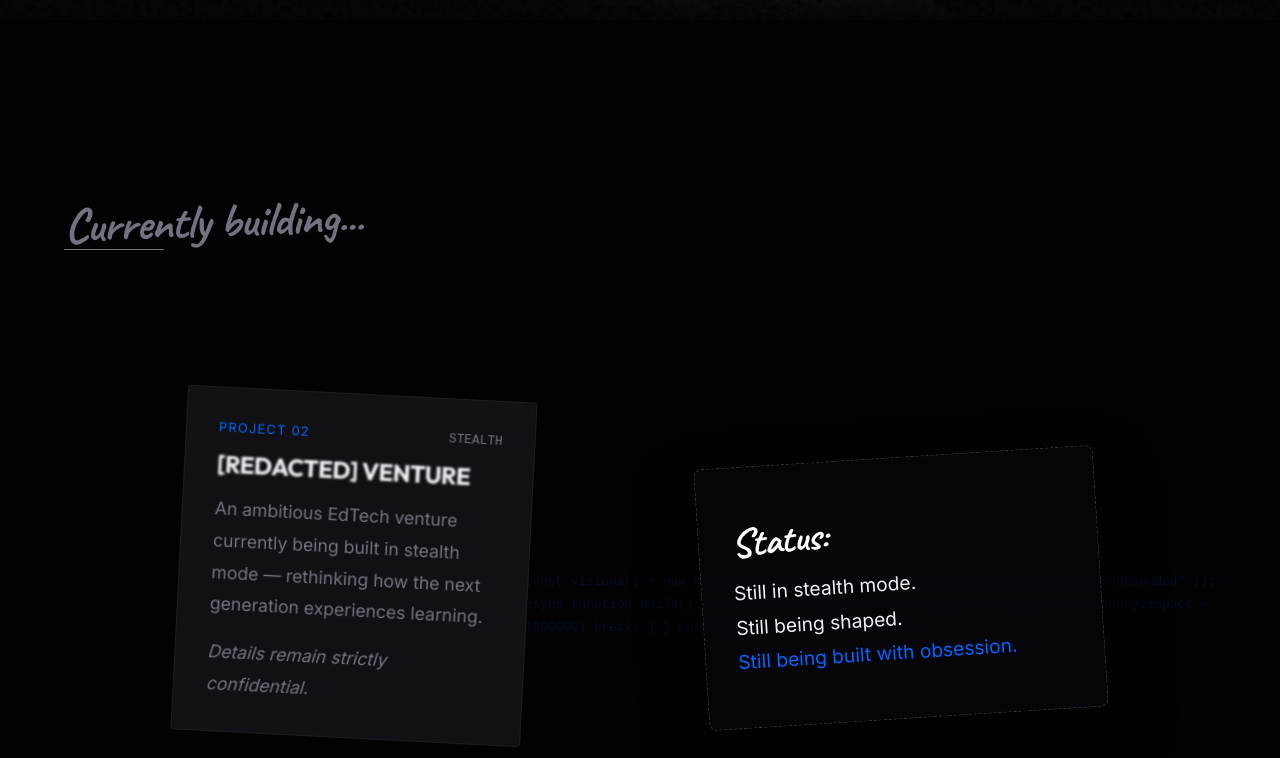
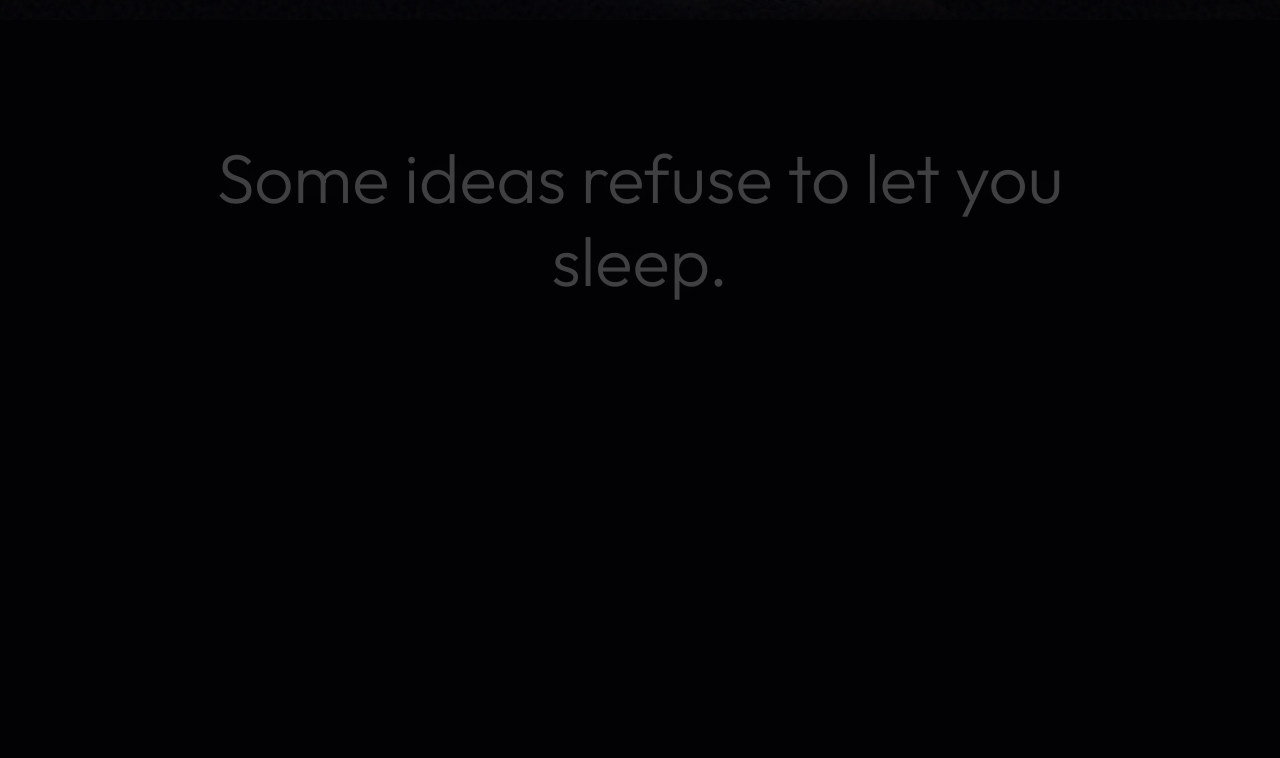
Before and after one commit to Krsh-hub/MeKrish, a React (Vite) app: page / in a window 1280 px wide. Shown: the part 780-1538 px from the top of the page. Built offline with nearby package versions, Linux system fonts and the light colour scheme.

Commit message:
Some UI revamp

```diff
--- a/src/App.jsx
+++ b/src/App.jsx
@@ -8,6 +8,8 @@ import InsideMyMind from './components/InsideMyMind';
 import Journey from './components/Journey';
 import Contact from './components/Contact';
 import CustomCursor from './components/CustomCursor';
+import CinematicQuote from './components/CinematicQuote';
+import LateNightAtmosphere from './components/LateNightAtmosphere';
 
 function App() {
 
@@ -30,9 +32,13 @@ function App() {
 
       <main>
         <Hero />
+        <CinematicQuote quote="Some ideas refuse to let you sleep." />
+        <Identity />
+        <CinematicQuote quote="Nothing meaningful is built comfortably." />
+        <LateNightAtmosphere />
+        <CuraaVision />
         <CurrentBuild />
-        <Identity />
-        <CuraaVision />
+        <CinematicQuote quote="The future is created by people irrational enough to try." />
         <InsideMyMind />
         <Journey />
         <Contact />
--- /dev/null
+++ b/src/components/CinematicQuote.jsx
@@ -0,0 +1,49 @@
+import React, { useRef } from 'react';
+import { motion, useScroll, useTransform } from 'framer-motion';
+
+const CinematicQuote = ({ quote }) => {
+  const ref = useRef(null);
+  const { scrollYProgress } = useScroll({
+    target: ref,
+    offset: ["start end", "end start"]
+  });
+
+  const opacity = useTransform(scrollYProgress, [0, 0.4, 0.6, 1], [0, 1, 1, 0]);
+  const scale = useTransform(scrollYProgress, [0, 0.5, 1], [0.9, 1, 1.1]);
+  const y = useTransform(scrollYProgress, [0, 1], [50, -50]);
+
+  return (
+    <div
+      ref={ref}
+      style={{
+        height: '60vh',
+        display: 'flex',
+        alignItems: 'center',
+        justifyContent: 'center',
+        padding: '0 5vw',
+        position: 'relative',
+        zIndex: 10
+      }}
+    >
+      <motion.p
+        style={{
+          opacity,
+          scale,
+          y,
+          fontFamily: 'var(--font-display)',
+          fontSize: 'clamp(2rem, 5vw, 4rem)',
+          fontWeight: 300,
+          textAlign: 'center',
+          color: 'var(--text-main)',
+          textShadow: '0 0 30px rgba(255,255,255,0.1)',
+          maxWidth: '800px',
+          lineHeight: '1.2'
+        }}
+      >
+        {quote}
+      </motion.p>
+    </div>
+  );
+};
+
+export default CinematicQuote;
--- a/src/components/CuraaVision.jsx
+++ b/src/components/CuraaVision.jsx
@@ -40,10 +40,12 @@ const CuraaVision = () => {
             lineHeight: '0.9',
             marginBottom: '2rem',
             color: '#fff',
-            letterSpacing: '-0.02em'
+            letterSpacing: '-0.02em',
+            position: 'relative'
           }}>
+            <span style={{ position: 'absolute', top: '10px', left: '-10px', opacity: 0.1, filter: 'blur(4px)', color: 'var(--curaa-accent)', pointerEvents: 'none' }}>Building CURAA.</span>
             Building <br/>
-            <span style={{ color: 'var(--curaa-accent)' }}>CURAA.</span>
+            <span style={{ color: 'var(--curaa-accent)', filter: 'drop-shadow(0 0 20px rgba(255,80,0,0.4))' }}>CURAA.</span>
           </h2>
 
           <div style={{
@@ -83,6 +85,10 @@ const CuraaVision = () => {
 
         {/* Right: Abstract representation of CURAA */}
         <div className="curaa-image-container" style={{ position: 'relative', height: '600px', width: '100%' }}>
+          {/* Gritty floating glass shards */}
+          <motion.div style={{ position: 'absolute', top: '5%', left: '0%', width: '150px', height: '200px', background: 'rgba(255,255,255,0.02)', backdropFilter: 'blur(10px)', transform: 'rotate(15deg)', zIndex: 5, border: '1px solid rgba(255,255,255,0.05)', y: yText }} />
+          <motion.div style={{ position: 'absolute', bottom: '15%', right: '-5%', width: '180px', height: '180px', background: 'rgba(255,80,0,0.05)', backdropFilter: 'blur(15px)', transform: 'rotate(-20deg)', zIndex: 5, border: '1px solid rgba(255,80,0,0.1)', y: useTransform(scrollYProgress, [0, 1], [-50, 150]) }} />
+
           <motion.div
             style={{
               position: 'absolute',
--- a/src/components/CurrentBuild.jsx
+++ b/src/components/CurrentBuild.jsx
@@ -54,12 +54,18 @@ const CurrentBuild = () => {
             <span style={{ color: 'var(--accent-color)', fontSize: '0.8rem', letterSpacing: '0.1em' }}>PROJECT 02</span>
             <span style={{ color: 'var(--text-muted)', fontSize: '0.8rem', fontFamily: 'monospace' }}>STEALTH</span>
           </div>
-          <h3 style={{ fontSize: '1.5rem', marginBottom: '1rem', filter: 'blur(1px)' }}>[REDACTED] VENTURE</h3>
-          <p style={{ color: 'var(--text-muted)', lineHeight: '1.8', fontSize: '1.1rem' }}>
-            An ambitious EdTech venture currently being built in stealth mode — rethinking how the next generation experiences learning.
-          </p>
-          <p style={{ color: 'var(--text-muted)', lineHeight: '1.8', fontSize: '1.1rem', marginTop: '1rem', fontStyle: 'italic' }}>
-            Details remain strictly confidential.
+          <h3 className="encrypted-text" style={{ fontSize: '1.5rem', marginBottom: '1rem' }}>[REDACTED] VENTURE</h3>
+          <div style={{ position: 'relative', overflow: 'hidden' }}>
+            <p style={{ color: 'var(--text-muted)', lineHeight: '1.8', fontSize: '1.1rem' }}>
+              An ambitious EdTech venture currently being built in stealth mode — rethinking how the next generation experiences learning.
+            </p>
+            <div style={{ position: 'absolute', top: 0, left: 0, width: '100%', height: '100%', backdropFilter: 'blur(4px)', background: 'rgba(2,2,5,0.4)', transition: 'all 0.5s ease', cursor: 'crosshair' }}
+                 onMouseEnter={(e) => { e.currentTarget.style.backdropFilter = 'blur(0px)'; e.currentTarget.style.background = 'transparent'; }}
+                 onMouseLeave={(e) => { e.currentTarget.style.backdropFilter = 'blur(4px)'; e.currentTarget.style.background = 'rgba(2,2,5,0.4)'; }}
+            />
+          </div>
+          <p className="encrypted-text" style={{ color: 'var(--accent-color)', lineHeight: '1.8', fontSize: '0.9rem', marginTop: '1rem', fontStyle: 'italic' }}>
+            {'// STATUS: CLASSIFIED'}
           </p>
         </motion.div>
 
--- /dev/null
+++ b/src/components/LateNightAtmosphere.jsx
@@ -0,0 +1,48 @@
+import React, { useRef } from 'react';
+import { motion, useScroll, useTransform } from 'framer-motion';
+
+const LateNightAtmosphere = () => {
+  const ref = useRef(null);
+  const { scrollYProgress } = useScroll({
+    target: ref,
+    offset: ["start end", "end start"]
+  });
+
+  const y1 = useTransform(scrollYProgress, [0, 1], [100, -100]);
+  const y2 = useTransform(scrollYProgress, [0, 1], [200, -200]);
+  const opacity = useTransform(scrollYProgress, [0, 0.4, 0.6, 1], [0, 1, 1, 0]);
+  const blur = useTransform(scrollYProgress, [0, 0.4, 0.6, 1], ["blur(10px)", "blur(0px)", "blur(0px)", "blur(10px)"]);
+
+  return (
+    <section ref={ref} style={{ height: '150vh', background: '#000', position: 'relative' }}>
+      <div className="cinematic-fog" />
+
+      <div style={{ position: 'sticky', top: '0', height: '100vh', display: 'flex', alignItems: 'center', justifyContent: 'center', overflow: 'hidden' }}>
+
+        {/* Floating Fragments */}
+        <motion.div style={{ position: 'absolute', top: '20%', left: '10%', y: y1, filter: 'blur(4px)', opacity: 0.3, color: 'var(--accent-color)', fontFamily: 'monospace' }}>
+          {`const vision = new Set();`}
+        </motion.div>
+        <motion.div style={{ position: 'absolute', bottom: '20%', right: '15%', y: y2, filter: 'blur(2px)', opacity: 0.4, color: '#fff', fontStyle: 'italic' }}>
+          "Just one more iteration."
+        </motion.div>
+        <motion.div style={{ position: 'absolute', top: '70%', left: '20%', y: y1, filter: 'blur(6px)', opacity: 0.2, color: 'var(--curaa-accent)', fontFamily: 'monospace', fontSize: '2rem' }}>
+          {`{ status: "building" }`}
+        </motion.div>
+
+        {/* Central Statement */}
+        <motion.div style={{ opacity, filter: blur, textAlign: 'center', zIndex: 10 }}>
+          <h2 style={{ fontSize: 'clamp(3rem, 8vw, 6rem)', color: '#fff', marginBottom: '1rem' }}>
+            Still figuring it out.
+          </h2>
+          <h2 style={{ fontSize: 'clamp(3rem, 8vw, 6rem)', color: 'var(--text-muted)' }}>
+            Still building anyway.
+          </h2>
+        </motion.div>
+
+      </div>
+    </section>
+  );
+};
+
+export default LateNightAtmosphere;
--- a/src/index.css
+++ b/src/index.css
@@ -82,8 +82,34 @@ section {
   display: flex;
   flex-direction: column;
   justify-content: center;
-  padding: 4rem 2rem;
+  padding: 0 5vw; /* Only horizontal padding for continuous vertical flow */
   overflow: hidden;
+}
+
+/* Cinematic Utilities */
+.cinematic-fog {
+  position: absolute;
+  top: 0;
+  left: 0;
+  width: 100%;
+  height: 100%;
+  background: radial-gradient(circle at center, transparent 0%, var(--bg-color) 100%);
+  pointer-events: none;
+  z-index: 5;
+}
+
+.encrypted-text {
+  font-family: monospace;
+  letter-spacing: 0.2em;
+  filter: blur(5px);
+  opacity: 0.5;
+  transition: all 0.8s cubic-bezier(0.16, 1, 0.3, 1);
+}
+
+.encrypted-text:hover {
+  filter: blur(0px);
+  opacity: 1;
+  text-shadow: 0 0 10px rgba(255,255,255,0.5);
 }
 
 .container {
@@ -114,7 +140,7 @@ a:hover {
 /* Mobile Responsiveness */
 @media (max-width: 768px) {
   section {
-    padding: 6rem 5vw !important;
+    padding: 0 5vw !important;
   }
 
   /* Current Build */
```
